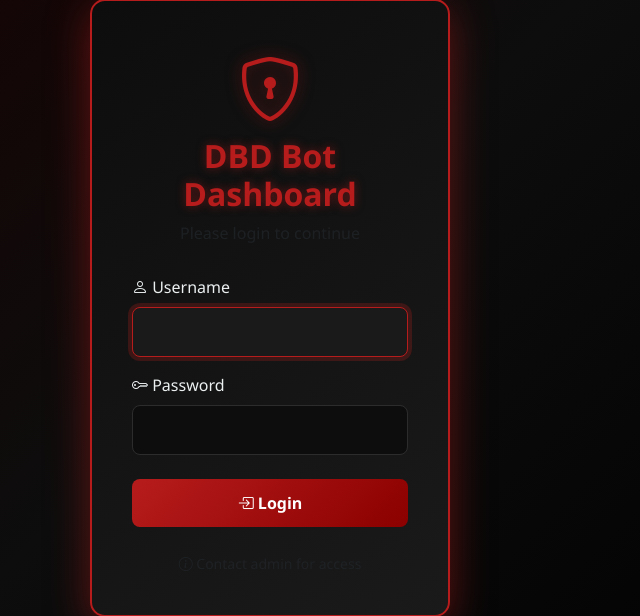
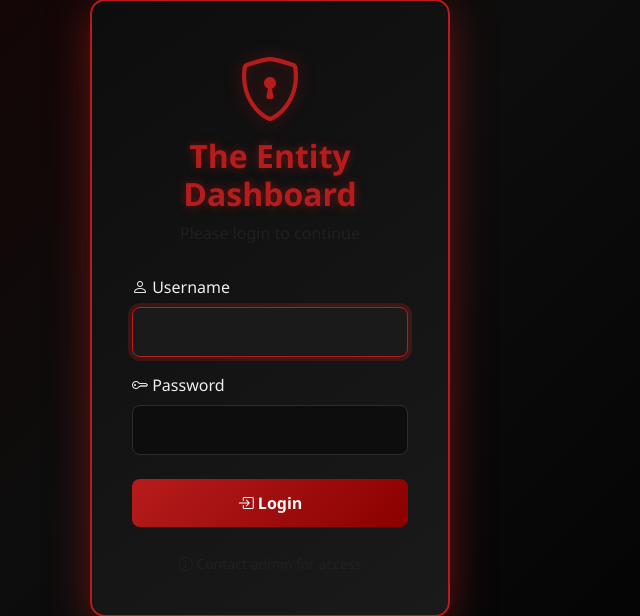
Before and after one commit to mothsnyx/entity, a Flask app: page /login in a window 1280 px wide. Shown: the part 92-708 px from the top of the page, without its empty margins (370-1010 px from the left). Run offline with Flask 3, Linux system fonts and the light colour scheme.

Commit message:
Update login.html

```diff
--- a/templates/login.html
+++ b/templates/login.html
@@ -110,7 +110,7 @@
         <div class="login-card">
             <div class="login-header">
                 <i class="bi bi-shield-lock"></i>
-                <h2>DBD Bot Dashboard</h2>
+                <h2>The Entity Dashboard</h2>
                 <p class="text-muted mb-0">Please login to continue</p>
             </div>
 
```
